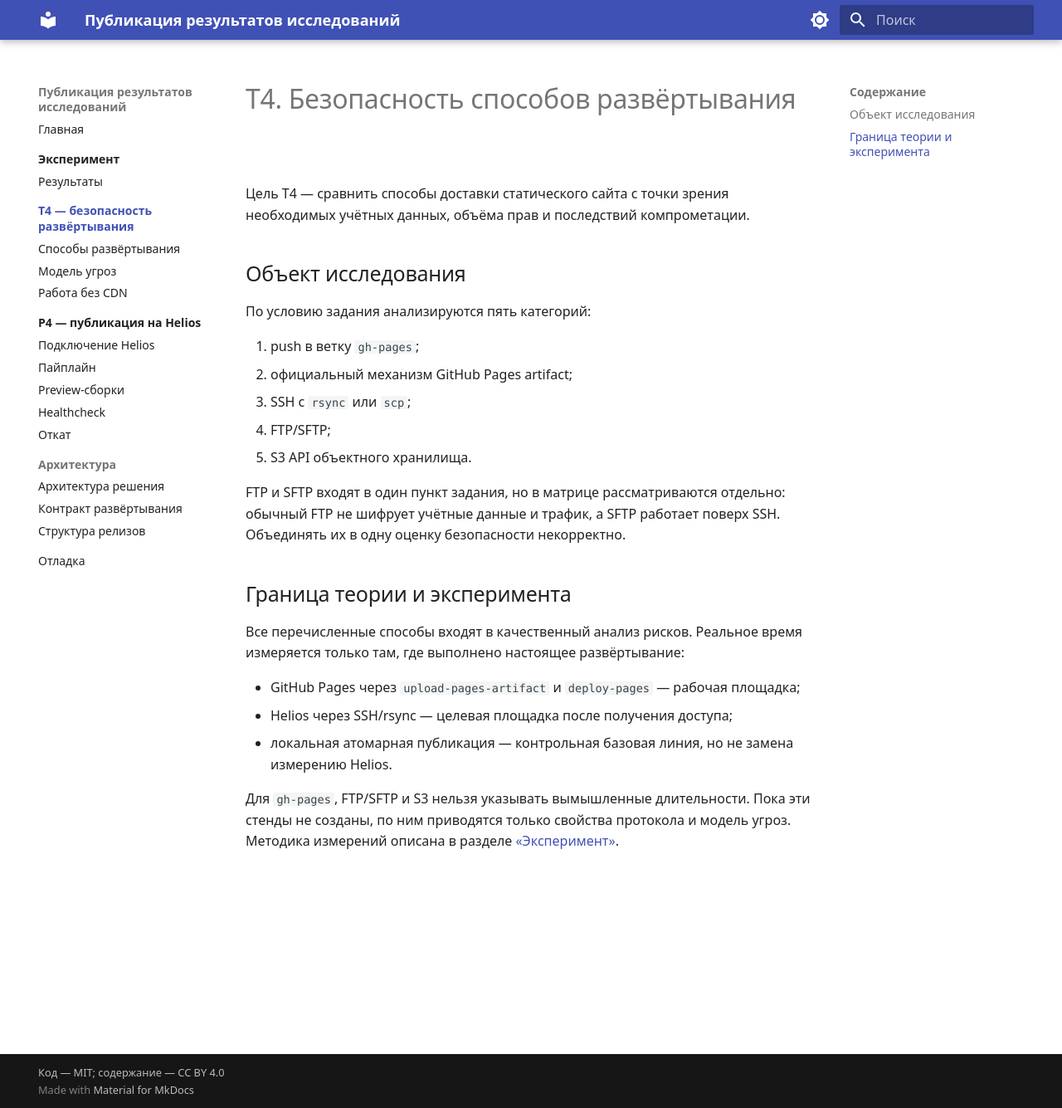
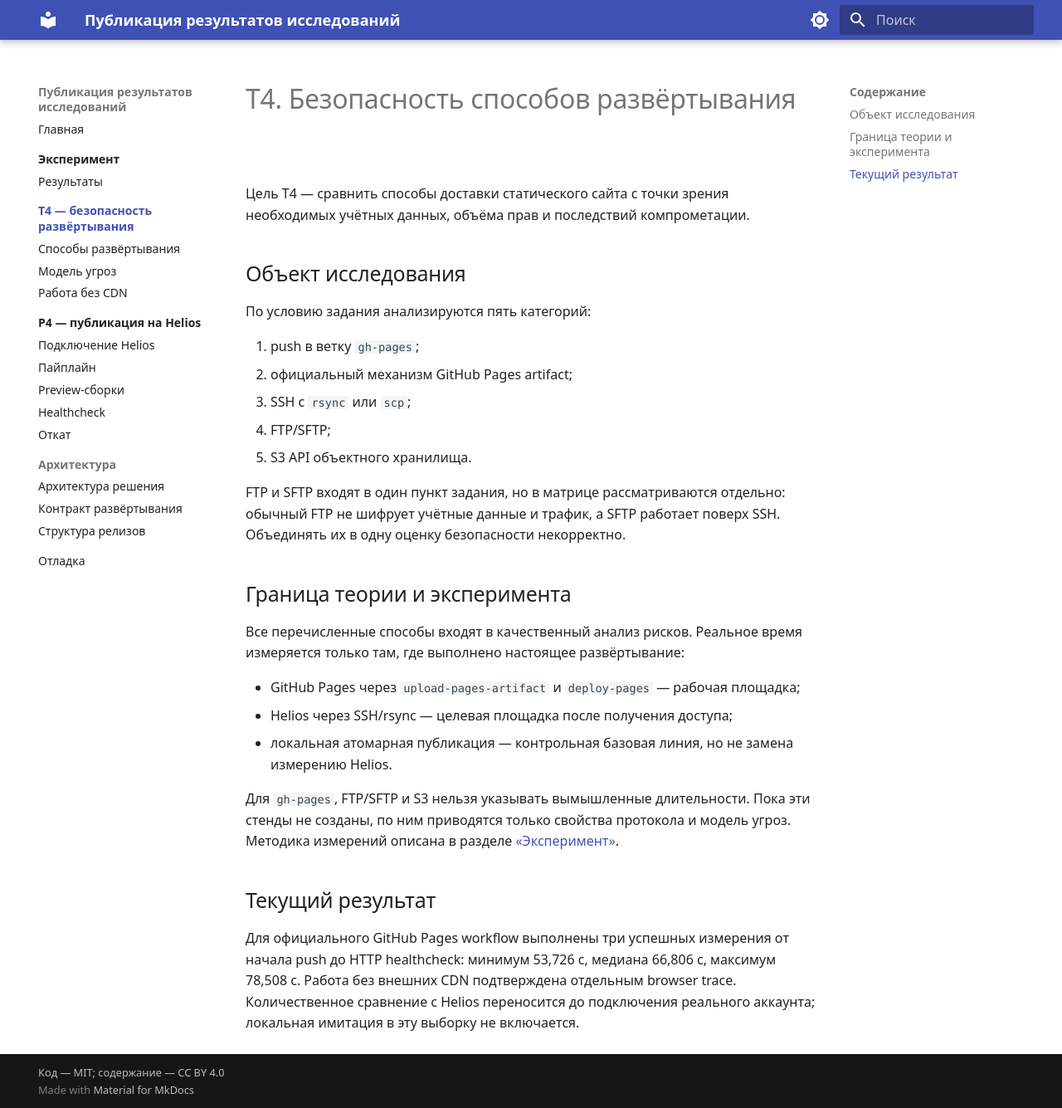
Before and after one commit to WhoamiTitle/mkdocs-deployment-lab, an MkDocs documentation site: the page built from docs/research/t4/index.md, in a window 1280 px wide and 1335 px high. Shown: the whole window at 83% size. Built offline with MkDocs 1.6.1 and Material for MkDocs 9.7.7, drawn with Linux system fonts in a browser that asks for light colours; nearby versions of some CDN libraries; library files that are not in the unit come from our copies.

```diff
--- a/docs/research/t4/index.md
+++ b/docs/research/t4/index.md
@@ -30,3 +30,11 @@ FTP и SFTP входят в один пункт задания, но в матр
 Для `gh-pages`, FTP/SFTP и S3 нельзя указывать вымышленные длительности. Пока
 эти стенды не созданы, по ним приводятся только свойства протокола и модель
 угроз. Методика измерений описана в разделе [«Эксперимент»](../../experiment/index.md).
+
+## Текущий результат
+
+Для официального GitHub Pages workflow выполнены три успешных измерения от
+начала push до HTTP healthcheck: минимум 53,726 с, медиана 66,806 с, максимум
+78,508 с. Работа без внешних CDN подтверждена отдельным browser trace.
+Количественное сравнение с Helios переносится до подключения реального
+аккаунта; локальная имитация в эту выборку не включается.
```
Also changed, not shown: README.md (+3 -2 lines), docs/experiment/results.md (+29 -9 lines), docs/index.md (+2 -2 lines), 1 other file.
